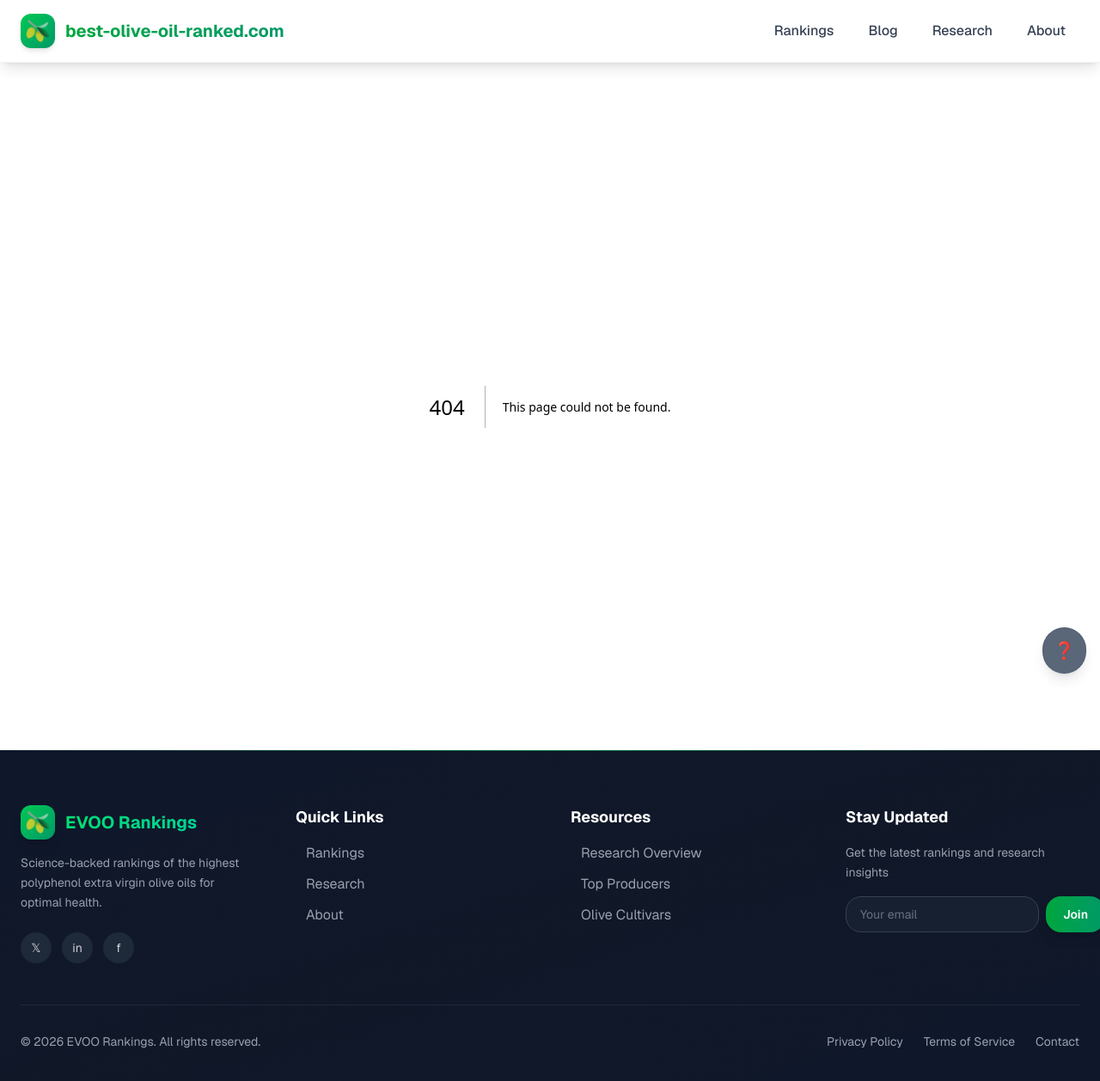
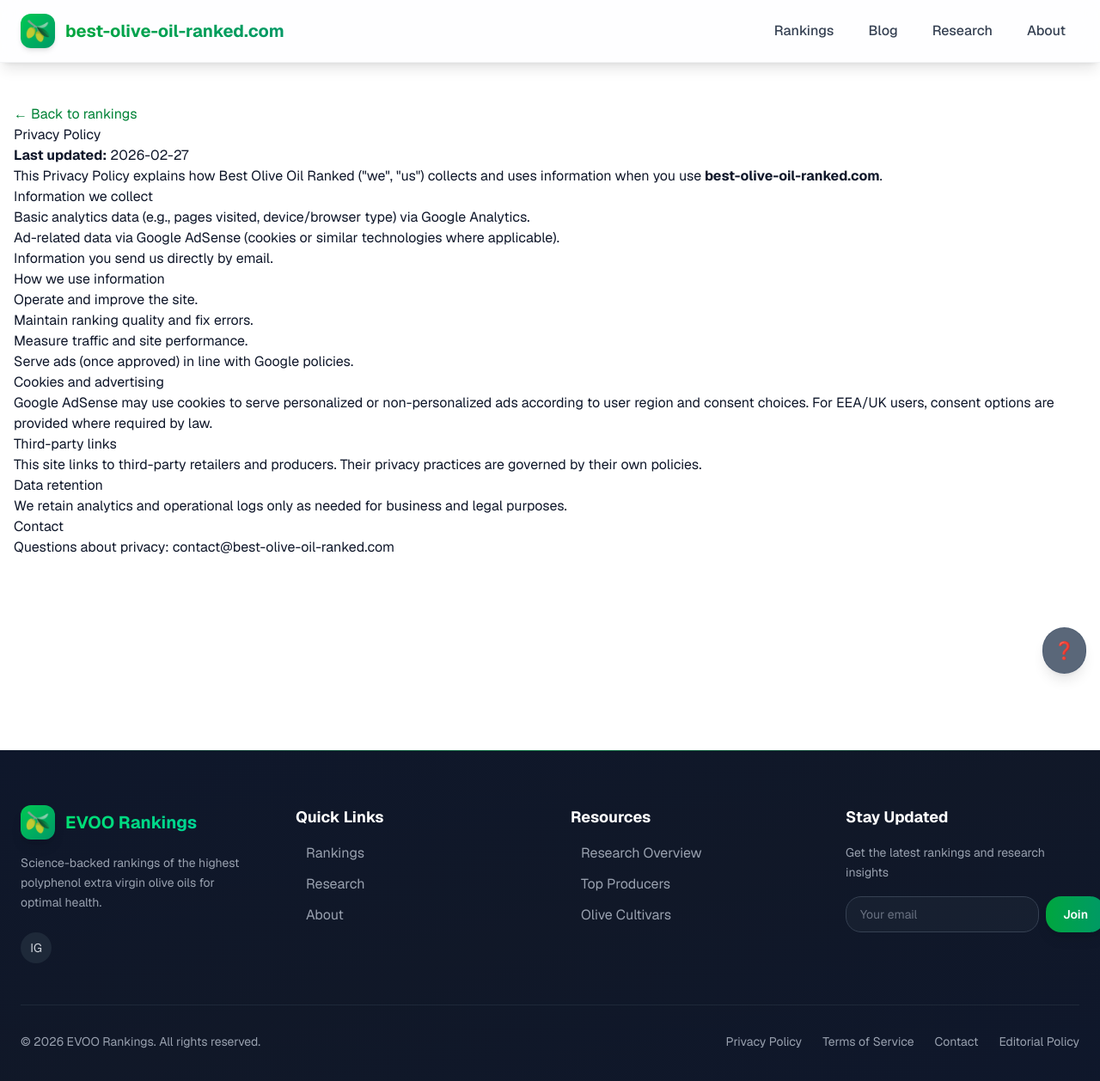
Before and after one commit to ncarmont/colitis-clearly, a Next.js app: page /privacy-policy in a window 1280 px wide. Before the commit this address had no page. Shown: the top 1258 px of the page at 86% size. Built offline with nearby package versions, Linux system fonts and the light colour scheme.

Commit message:
feat: strengthen AdSense approval readiness with trust/legal pages and footer links

```diff
--- /dev/null
+++ b/app/contact/page.tsx
@@ -0,0 +1,34 @@
+import Link from 'next/link'
+
+export const metadata = {
+  title: 'Contact | Best Olive Oil Ranked',
+  description: 'Contact Best Olive Oil Ranked for corrections, lab reports, partnerships, and editorial feedback.'
+}
+
+export default function ContactPage() {
+  return (
+    <main className="min-h-screen bg-gradient-to-b from-green-50 to-white">
+      <section className="max-w-4xl mx-auto px-4 py-12">
+        <Link href="/" className="text-green-700 hover:underline">← Back to rankings</Link>
+        <h1 className="text-4xl font-bold text-slate-900 mt-4 mb-4">Contact</h1>
+        <p className="text-slate-700 mb-8">
+          We review correction requests, new lab reports, media inquiries, and partnership opportunities.
+        </p>
+
+        <div className="bg-white border border-slate-200 rounded-xl p-6 space-y-4">
+          <p><strong>Email:</strong> <a className="text-green-700 hover:underline" href="mailto:contact@best-olive-oil-ranked.com">contact@best-olive-oil-ranked.com</a></p>
+          <p><strong>Response time:</strong> Usually within 2–4 business days.</p>
+          <p><strong>For data corrections, include:</strong> product name, harvest/batch, source URL, and (if available) COA PDF or lab link.</p>
+        </div>
+
+        <div className="mt-8 bg-amber-50 border border-amber-200 rounded-xl p-6 text-slate-800">
+          <h2 className="text-xl font-semibold mb-2">Important note</h2>
+          <p>
+            We do not guarantee listing placement. Rankings are based on verified polyphenol evidence and editorial methodology,
+            not payment.
+          </p>
+        </div>
+      </section>
+    </main>
+  )
+}
--- /dev/null
+++ b/app/editorial-policy/page.tsx
@@ -0,0 +1,45 @@
+import Link from 'next/link'
+
+export const metadata = {
+  title: 'Editorial Policy | Best Olive Oil Ranked',
+  description: 'How Best Olive Oil Ranked researches, verifies, and updates rankings.'
+}
+
+export default function EditorialPolicyPage() {
+  return (
+    <main className="min-h-screen bg-white">
+      <section className="max-w-4xl mx-auto px-4 py-12 prose prose-slate max-w-none">
+        <Link href="/" className="text-green-700 hover:underline no-underline">← Back to rankings</Link>
+        <h1>Editorial Policy</h1>
+
+        <p>
+          Our goal is to publish accurate, useful, and transparent olive-oil rankings focused on polyphenol evidence.
+        </p>
+
+        <h2>How products are evaluated</h2>
+        <ul>
+          <li>Polyphenol values from published lab methods (HPLC, qNMR, RSS/other where disclosed).</li>
+          <li>Harvest freshness and batch relevance.</li>
+          <li>Source credibility (official producer pages, COAs, or trusted lab references).</li>
+          <li>Data consistency across multiple sources when available.</li>
+        </ul>
+
+        <h2>How often data is updated</h2>
+        <p>
+          We run frequent checks and update values when source data changes (harvest season, pricing, stock status, lab disclosures).
+        </p>
+
+        <h2>Corrections policy</h2>
+        <p>
+          If you spot an error, email <a href="mailto:contact@best-olive-oil-ranked.com">contact@best-olive-oil-ranked.com</a> with the
+          product name, correction details, and source links.
+        </p>
+
+        <h2>Commercial independence</h2>
+        <p>
+          We may use affiliate links. However, paid relationships do not automatically change ranking order.
+        </p>
+      </section>
+    </main>
+  )
+}
--- /dev/null
+++ b/app/privacy-policy/page.tsx
@@ -0,0 +1,61 @@
+import Link from 'next/link'
+
+export const metadata = {
+  title: 'Privacy Policy | Best Olive Oil Ranked',
+  description: 'Privacy policy for best-olive-oil-ranked.com.'
+}
+
+export default function PrivacyPolicyPage() {
+  const updated = '2026-02-27'
+
+  return (
+    <main className="min-h-screen bg-white">
+      <section className="max-w-4xl mx-auto px-4 py-12 prose prose-slate max-w-none">
+        <Link href="/" className="text-green-700 hover:underline no-underline">← Back to rankings</Link>
+        <h1>Privacy Policy</h1>
+        <p><strong>Last updated:</strong> {updated}</p>
+
+        <p>
+          This Privacy Policy explains how Best Olive Oil Ranked ("we", "us") collects and uses information when you use
+          <strong> best-olive-oil-ranked.com</strong>.
+        </p>
+
+        <h2>Information we collect</h2>
+        <ul>
+          <li>Basic analytics data (e.g., pages visited, device/browser type) via Google Analytics.</li>
+          <li>Ad-related data via Google AdSense (cookies or similar technologies where applicable).</li>
+          <li>Information you send us directly by email.</li>
+        </ul>
+
+        <h2>How we use information</h2>
+        <ul>
+          <li>Operate and improve the site.</li>
+          <li>Maintain ranking quality and fix errors.</li>
+          <li>Measure traffic and site performance.</li>
+          <li>Serve ads (once approved) in line with Google policies.</li>
+        </ul>
+
+        <h2>Cookies and advertising</h2>
+        <p>
+          Google AdSense may use cookies to serve personalized or non-personalized ads according to user region and consent choices.
+          For EEA/UK users, consent options are provided where required by law.
+        </p>
+
+        <h2>Third-party links</h2>
+        <p>
+          This site links to third-party retailers and producers. Their privacy practices are governed by their own policies.
+        </p>
+
+        <h2>Data retention</h2>
+        <p>
+          We retain analytics and operational logs only as needed for business and legal purposes.
+        </p>
+
+        <h2>Contact</h2>
+        <p>
+          Questions about privacy: <a href="mailto:contact@best-olive-oil-ranked.com">contact@best-olive-oil-ranked.com</a>
+        </p>
+      </section>
+    </main>
+  )
+}
--- a/app/sitemap.ts
+++ b/app/sitemap.ts
@@ -106,12 +106,36 @@
       changeFrequency: 'weekly',
       priority: 0.7,
     },
-    // About page
+    // About + trust/legal pages
     {
       url: `${baseUrl}/about`,
       lastModified: currentDate,
       changeFrequency: 'yearly',
       priority: 0.5,
     },
+    {
+      url: `${baseUrl}/contact`,
+      lastModified: currentDate,
+      changeFrequency: 'yearly',
+      priority: 0.45,
+    },
+    {
+      url: `${baseUrl}/privacy-policy`,
+      lastModified: currentDate,
+      changeFrequency: 'yearly',
+      priority: 0.4,
+    },
+    {
+      url: `${baseUrl}/terms`,
+      lastModified: currentDate,
+      changeFrequency: 'yearly',
+      priority: 0.4,
+    },
+    {
+      url: `${baseUrl}/editorial-policy`,
+      lastModified: currentDate,
+      changeFrequency: 'yearly',
+      priority: 0.45,
+    },
   ]
 }
--- /dev/null
+++ b/app/terms/page.tsx
@@ -0,0 +1,57 @@
+import Link from 'next/link'
+
+export const metadata = {
+  title: 'Terms of Use | Best Olive Oil Ranked',
+  description: 'Terms of use for best-olive-oil-ranked.com.'
+}
+
+export default function TermsPage() {
+  const updated = '2026-02-27'
+
+  return (
+    <main className="min-h-screen bg-white">
+      <section className="max-w-4xl mx-auto px-4 py-12 prose prose-slate max-w-none">
+        <Link href="/" className="text-green-700 hover:underline no-underline">← Back to rankings</Link>
+        <h1>Terms of Use</h1>
+        <p><strong>Last updated:</strong> {updated}</p>
+
+        <p>
+          By using best-olive-oil-ranked.com, you agree to these Terms.
+        </p>
+
+        <h2>Informational content only</h2>
+        <p>
+          Content is provided for general informational purposes and does not constitute medical advice.
+          Always consult a qualified professional for medical decisions.
+        </p>
+
+        <h2>Ranking methodology</h2>
+        <p>
+          Rankings are based on available evidence (e.g., published lab values, harvest details, and source reliability).
+          We may update entries at any time as new information appears.
+        </p>
+
+        <h2>Affiliate disclosure</h2>
+        <p>
+          Some links are affiliate links. We may earn a commission at no additional cost to you.
+          Affiliate relationships do not guarantee ranking position.
+        </p>
+
+        <h2>External websites</h2>
+        <p>
+          We are not responsible for the content, pricing, policies, or availability of third-party websites.
+        </p>
+
+        <h2>Limitation of liability</h2>
+        <p>
+          To the fullest extent permitted by law, we disclaim liability for losses arising from use of this website.
+        </p>
+
+        <h2>Contact</h2>
+        <p>
+          For legal or policy questions: <a href="mailto:contact@best-olive-oil-ranked.com">contact@best-olive-oil-ranked.com</a>
+        </p>
+      </section>
+    </main>
+  )
+}
--- a/components/Footer.tsx
+++ b/components/Footer.tsx
@@ -22,14 +22,14 @@
               Science-backed rankings of the highest polyphenol extra virgin olive oils for optimal health.
             </p>
             <div className="flex gap-3 pt-2">
-              <a href="#" className="w-9 h-9 rounded-lg bg-gray-800 hover:bg-green-600 flex items-center justify-center transition-all duration-200 hover:scale-110">
-                <span className="text-sm">𝕏</span>
-              </a>
-              <a href="#" className="w-9 h-9 rounded-lg bg-gray-800 hover:bg-green-600 flex items-center justify-center transition-all duration-200 hover:scale-110">
-                <span className="text-sm">in</span>
-              </a>
-              <a href="#" className="w-9 h-9 rounded-lg bg-gray-800 hover:bg-green-600 flex items-center justify-center transition-all duration-200 hover:scale-110">
-                <span className="text-sm">f</span>
+              <a
+                href="https://www.instagram.com/bestoliveoilranked.com_/"
+                target="_blank"
+                rel="noopener noreferrer"
+                className="w-9 h-9 rounded-lg bg-gray-800 hover:bg-green-600 flex items-center justify-center transition-all duration-200 hover:scale-110"
+                aria-label="Instagram"
+              >
+                <span className="text-sm">IG</span>
               </a>
             </div>
           </div>
@@ -108,15 +108,18 @@
           <p className="text-gray-400 text-sm">
             © 2026 EVOO Rankings. All rights reserved.
           </p>
-          <div className="flex gap-6 text-sm">
-            <Link href="#" className="text-gray-400 hover:text-green-400 transition-colors duration-200">
+          <div className="flex gap-6 text-sm flex-wrap justify-center">
+            <Link href="/privacy-policy" className="text-gray-400 hover:text-green-400 transition-colors duration-200">
               Privacy Policy
             </Link>
-            <Link href="#" className="text-gray-400 hover:text-green-400 transition-colors duration-200">
+            <Link href="/terms" className="text-gray-400 hover:text-green-400 transition-colors duration-200">
               Terms of Service
             </Link>
-            <Link href="#" className="text-gray-400 hover:text-green-400 transition-colors duration-200">
+            <Link href="/contact" className="text-gray-400 hover:text-green-400 transition-colors duration-200">
               Contact
+            </Link>
+            <Link href="/editorial-policy" className="text-gray-400 hover:text-green-400 transition-colors duration-200">
+              Editorial Policy
             </Link>
           </div>
         </div>
```
